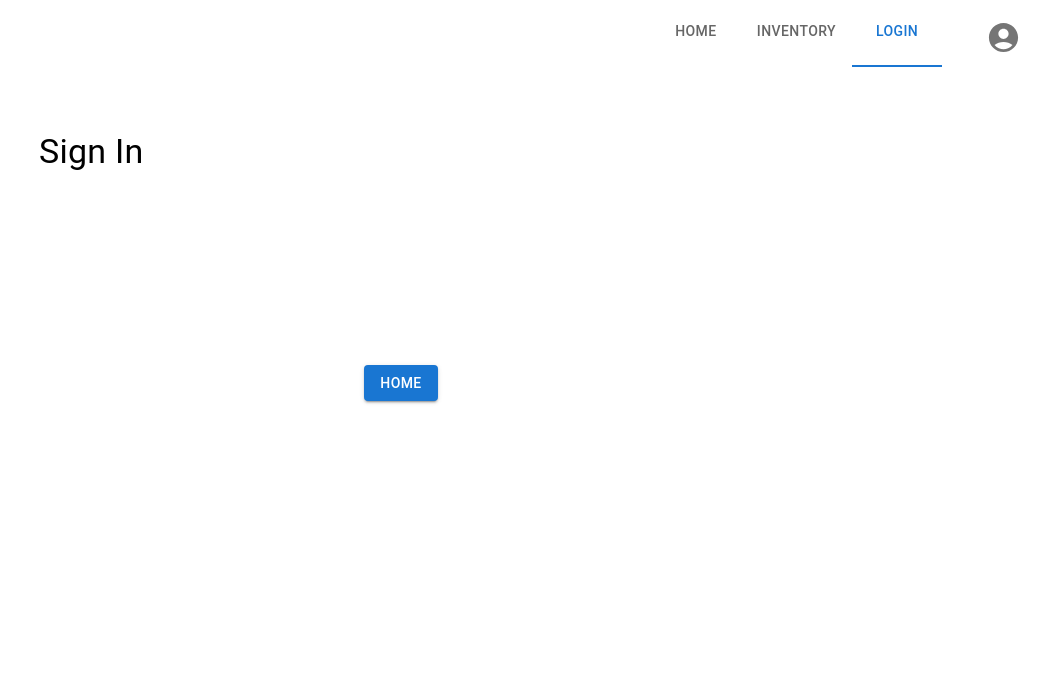
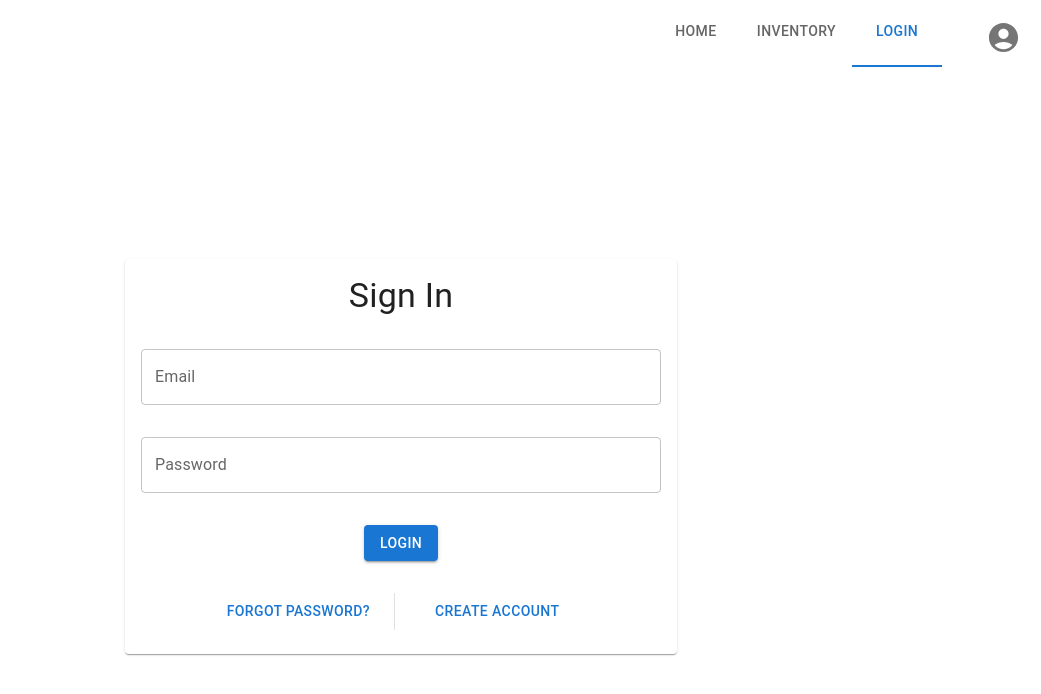
Before and after one commit to WesleyEdwards/Dan-s-Frappe-Hell, a React (Create React App) app in the folder front_end/: page /login in a window 1280 px wide. Shown: the top 694 px of the page, without its empty margins (239-1280 px from the left). Built offline with nearby package versions, Linux system fonts and the light colour scheme.

Commit message:
Basic sign-in view

```diff
--- a/front_end/src/Views/Login.tsx
+++ b/front_end/src/Views/Login.tsx
@@ -1,25 +1,80 @@
-import { Button, Container, Stack } from "@mui/material";
-import React from "react";
-import { useNavigate } from "react-router-dom";
-import { DFHeader } from "../components/DFHeader";
+import {
+  Button,
+  Card,
+  CardContent,
+  Container,
+  Divider,
+  Stack,
+  TextField,
+  Typography,
+} from "@mui/material";
+import React, { FC, useState } from "react";
 
-export const Login = () => {
-  const navigate = useNavigate();
+export const Login: FC = () => {
+  const [email, setEmail] = useState("");
+  const [password, setPassword] = useState("");
+  const [emailError, setEmailError] = useState("");
+  const [passwordError, setPasswordError] = useState("");
 
-  const navigateToHome = () => {
-    navigate("/home");
+  const login = () => {
+    setEmailError("");
+    setPasswordError("");
+    console.log(email, password);
+    console.log(emailError, passwordError);
+    if (email.length === 0) {
+      setEmailError("Please enter an email");
+      return;
+    }
+    if (password.length === 0) {
+      setPasswordError("Please enter a password");
+      return;
+    }
+
+    alert("login not implemented");
   };
 
   return (
-    <Container maxWidth="md">
-      <Stack gap="8rem" justifyContent="center">
-        <DFHeader title="Sign In" />
-        <Stack direction="row" justifyContent="center">
-          <Button variant="contained" onClick={navigateToHome}>
-            Home
-          </Button>
-        </Stack>
-      </Stack>
+    <Container maxWidth="sm">
+      <Card sx={{ mt: 24 }}>
+        <CardContent>
+          <Stack gap="2rem" justifyContent="center">
+            <Typography variant="h4" align="center">
+              Sign In
+            </Typography>
+            <TextField
+              label="Email"
+              variant="outlined"
+              value={email}
+              onChange={(e) => setEmail(e.target.value)}
+              error={!!emailError}
+              helperText={emailError}
+            />
+            <TextField
+              label="Password"
+              variant="outlined"
+              value={password}
+              onChange={(e) => setPassword(e.target.value)}
+              error={!!passwordError}
+              helperText={passwordError}
+              type="password"
+            />
+
+            <Stack direction="row" justifyContent="center">
+              <Button variant="contained" onClick={login}>
+                Login
+              </Button>
+            </Stack>
+
+            <Stack direction="row" gap="1rem" justifyContent="center">
+              <Button variant="text">Forgot Password?</Button>
+              <Divider orientation="vertical" flexItem />
+              <Button variant="text" sx={{ mx: 2 }}>
+                Create Account
+              </Button>
+            </Stack>
+          </Stack>
+        </CardContent>
+      </Card>
     </Container>
   );
 };
```
Also changed, not shown: front_end/src/setupTests.ts (deleted, +0 -5 lines), 1 other file (tests, documents, lock files or other folders).
